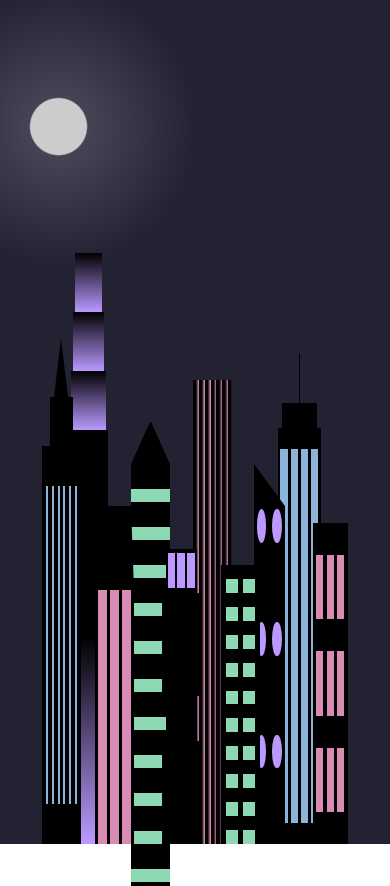
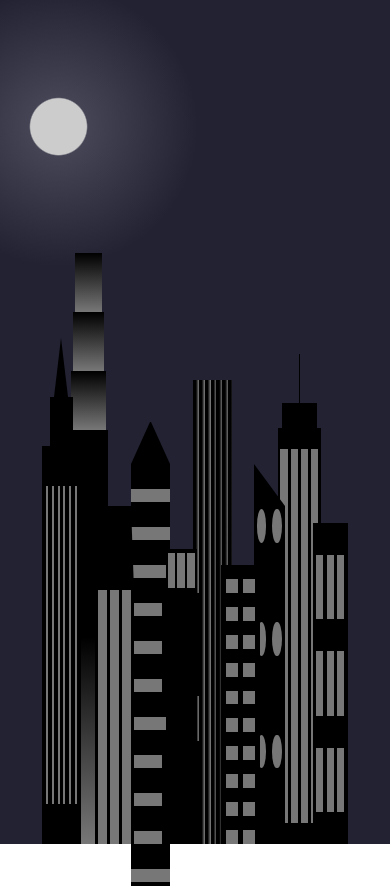
Before and after one commit to awalerichard/skyline, a plain HTML site: page index.html in a window 390 px wide. Drawn offline with Linux system fonts and the light colour scheme.

Commit message:
windows for night changed color

```diff
--- a/styles.css
+++ b/styles.css
@@ -298,10 +298,10 @@ body {
     --building-color2: #000;
     --building-color3: #000;
     --building-color4: #000;
-    --window-color1: #bb99ff;
-    --window-color2: #8cd9b3;
-    --window-color3: #d98cb3;
-    --window-color4: #8cb3d9;
+    --window-color1: #777;
+    --window-color2: #777;
+    --window-color3: #777;
+    --window-color4: #777;
   }
   .sky {
     background: radial-gradient(
```
